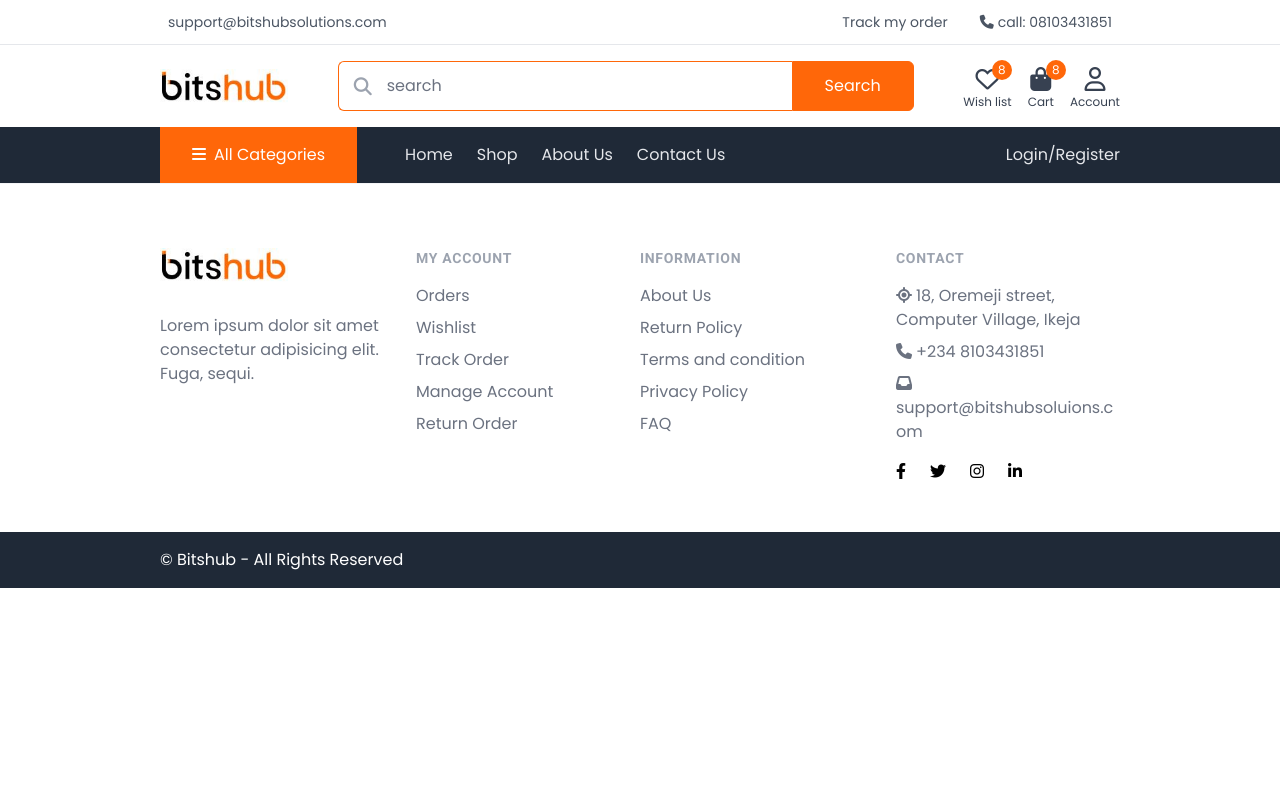
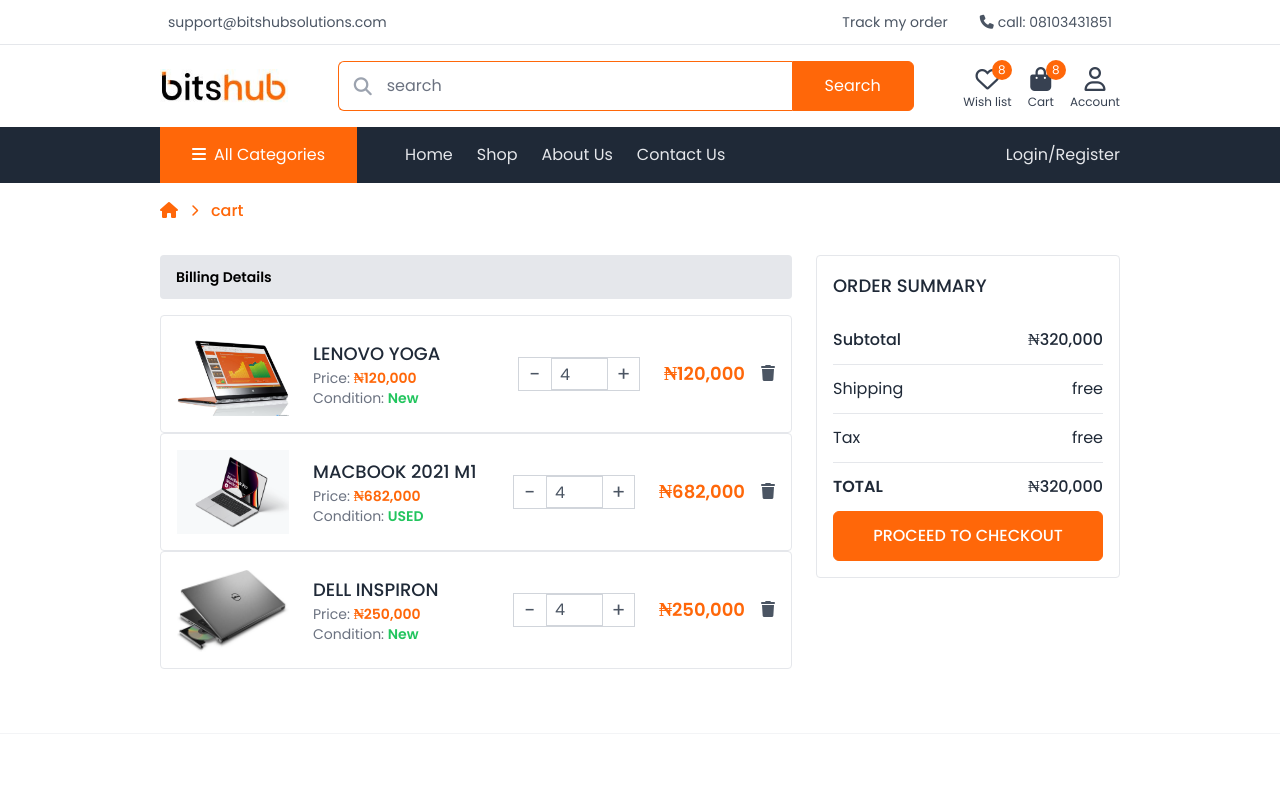
Before and after one commit to samsiteweb/bitshub-frontend, a React (Create React App) app: page /cart in a window 1280 px wide. Shown: the top 796 px of the page. Built offline with nearby package versions, Linux system fonts and the light colour scheme.

Commit message:
built checkout page

```diff
--- a/src/App.js
+++ b/src/App.js
@@ -21,6 +21,7 @@
 import PaymentMethods from "./components/PaymentMethods";
 import WishList from "./components/WishList";
 import ProfileInfo from "./components/ProfileInfo";
+import ShoppingCart from "./screens/ShoppingCart";
 
 function App() {
   return (
@@ -34,6 +35,7 @@
         <Route path="/product-details/:id" element={<ProductDetails />} />
         <Route path="/login" element={<Login />} />
         <Route path="/checkout" element={<Checkout />} />
+        <Route path="/cart" element={<ShoppingCart />} />
         <Route
           exact
           path="/account"
--- /dev/null
+++ b/src/components/CartCard.js
@@ -0,0 +1,37 @@
+import React from "react";
+
+const CartCard = (props) => {
+  const { image, price, name, condition } = props.item;
+  return (
+    <div className="flex flex-col md:flex-row items-left md:items-center justify between gap-6 p-4 border border-gray-200 rounded">
+      <div className="w-28 flex-shrink-0">
+        <img src={image[0]} alt={name} />
+      </div>
+      <div className="md:w-1/3">
+        <p className="text-gray-800 text-lg font-medium uppercase">{name}</p>
+        <p className="text-gray-500 text-sm">
+          <span>Price: </span>
+          <span className="text-primary font-semibold">₦{price}</span>
+        </p>
+        <p className="text-gray-500 text-sm">
+          <span>Condition: </span>
+          <span className="text-green-500 font-semibold">{condition}</span>
+        </p>
+      </div>
+      <div className="flex border border-gray-300 text-gray-600 divide-x divide-gray-300 w-max">
+        <div className="h-8 w-8 text-xl flex items-center justify-center cursor-pointer select-none">-</div>
+        <input value="4" className="h-8 w-14 text-base p-2" />
+        <div className="h-8 w-8 text-xl flex items-center justify-center cursor-pointer">+</div>
+      </div>
+      <div className="flex items-center justify-between gap-4">
+        <p className="text-primary text-lg font-semibold">₦{price}</p>
+
+        <div className="text-gray-600 cursor-pointer hover:text-primary">
+          <i className="fas fa-trash"></i>
+        </div>
+      </div>
+    </div>
+  );
+};
+
+export default CartCard;
--- a/src/components/OrderCard.js
+++ b/src/components/OrderCard.js
@@ -8,7 +8,7 @@
         <img src={image[0]} alt={name} />
       </div>
       <div className="md:w-1/3">
-        <p className="text-gray-800 text-xl font-medium uppercase">{name}</p>
+        <p className="text-gray-800 text-lg font-medium uppercase">{name}</p>
         <p className="text-gray-500 text-sm">
           <span>Availability: </span>
           <span className={quantityInStock > 0 ? "text-green-600" : "text-red-600"}>
--- a/src/components/Product.js
+++ b/src/components/Product.js
@@ -44,7 +44,7 @@
           </div>
         </div>
         <Link
-          to={`cart/${item.id}`}
+          to="/cart"
           className="block w-full py-1 text-center text-white bg-primary border border-primary rounded-b hover:bg-transparent hover:text-primary transition"
         >
           Add to cart
--- /dev/null
+++ b/src/screens/ShoppingCart.js
@@ -0,0 +1,54 @@
+import React from "react";
+import { Link } from "react-router-dom";
+import Breadcrumbs from "../components/Breadcrumbs";
+import CartCard from "../components/CartCard";
+import { OrderData } from "../data/orderData";
+
+const ShoppingCart = () => {
+  return (
+    <div className="">
+      <Breadcrumbs page="cart" />
+      <div className="container grid grid-cols-1 md:grid-cols-12 gap-6 items-start pb-16 pt-4">
+        <div className="col-span-12 md:col-span-8">
+          <div className="bg-gray-200 text-black mb-4 rounded">
+            <p className="px-4 py-3 text-sm font-semibold">Billing Details</p>
+          </div>
+          {OrderData.orders.map((item) => {
+            return <CartCard item={item} id={item.id} />;
+          })}
+        </div>
+        <div className="col-span-12 md:col-span-4">
+          <div className="border border-gray-200 p-4 rounded">
+            <p className="text-gray-800 text-lg mb-4 font-medium uppercase">order summary</p>
+
+            <div className="flex justify-between border-b border-gray-200 text-gray-800 font-medium py-3">
+              <p>Subtotal</p>
+              <p>₦320,000</p>
+            </div>
+            <div className="flex justify-between border-b border-gray-200 text-gray-800 py-3">
+              <p>Shipping</p>
+              <p>free</p>
+            </div>
+            <div className="flex justify-between border-b border-gray-200 text-gray-800 py-3">
+              <p>Tax</p>
+              <p>free</p>
+            </div>
+            <div className="flex justify-between border-gray-200 text-gray-800 font-medium py-3 uppercase">
+              <p className="font-semibold">Total</p>
+              <p>₦320,000</p>
+            </div>
+
+            <Link
+              to="/checkout"
+              className="w-full block text-center bg-primary border-primary text-white border px-4 py-3 font-medium rounded-md hover:bg-transparent hover:text-primary transition uppercase"
+            >
+              Proceed to checkout
+            </Link>
+          </div>
+        </div>
+      </div>
+    </div>
+  );
+};
+
+export default ShoppingCart;
```
